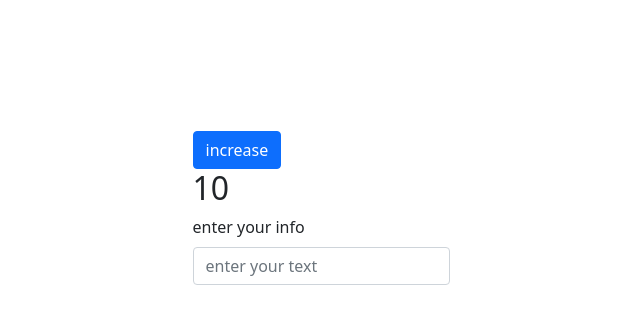
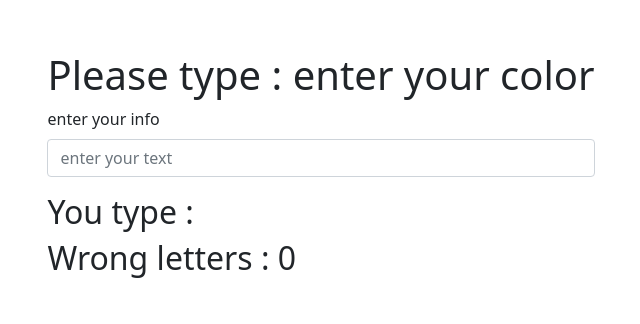
Before and after one commit to otmaneeee/otmaneReact, a React (Create React App) app: page / in a window 1280 px wide. Shown: the part 184-508 px from the top of the page, without its empty margins (319-959 px from the left). Built offline with nearby package versions, Linux system fonts and the light colour scheme.

Commit message:
challenge

```diff
--- a/src/constants.js
+++ b/src/constants.js
@@ -127,7 +127,7 @@
   },
 };
 
-
+export const PARAGRAPH_TO_TYPE = "enter your color";
 export const toDoList = {
   label: "Enter your next step",
   placeholder: "Enter your next step",
--- a/src/containers/Categorie/Categorie.jsx
+++ b/src/containers/Categorie/Categorie.jsx
@@ -1,21 +1,33 @@
 import CustomButton from "../../components/CustomButton";
-import React,{useState} from "react";
+import React, { useState } from "react";
 import CustomInput from "../../components/CustomInput";
+import { PARAGRAPH_TO_TYPE } from "../../constants";
+import { stringCompare } from "../../utils/stringUtils";
 const Categorie = () => {
-    const [counter , setCounter] = useState(10);
-    const [name , setName] = useState("");
-    const handleClick = () => {
-        setCounter(counter + 2);
+  const [counter, setCounter] = useState(0);
+  const [lastIndex, setLastIndex] = useState(0);
+  const [name, setName] = useState("");
+  const handleChange = (e) => {
+    setName(e.target.value);
+    const inputVal = e.target.value;
+    const inputChar = inputVal.charAt(inputVal.length - 1);
+    if (
+      !stringCompare(inputChar, PARAGRAPH_TO_TYPE.charAt(inputVal.length - 1))
+    ) {
+      setCounter(counter + 1);
     }
-    const handleChange = (e) => {
-        setName(e.target.value);
-    }
+  };
   return (
-    <div >
-      <CustomButton onClick={handleClick} text={'increase'} />
-      <h2>{counter}</h2>
+    <div>
+      <h1>Please type : {PARAGRAPH_TO_TYPE}</h1>
       <CustomInput onChange={handleChange} />
-      <h2>{name}</h2>
+      <h2>You type : {name}</h2>
+      <h2>Wrong letters : {counter}</h2>
+      <br></br>
+      <br></br>
+      <br></br>
+      <br></br>
+
     </div>
   );
 };
--- a/src/utils/stringUtils.js
+++ b/src/utils/stringUtils.js
@@ -1 +1,3 @@
 export const toUpperCase = (a) => a.toUpperCase();
+
+export const stringCompare = (str1, str2) => str1 === str2;
```
